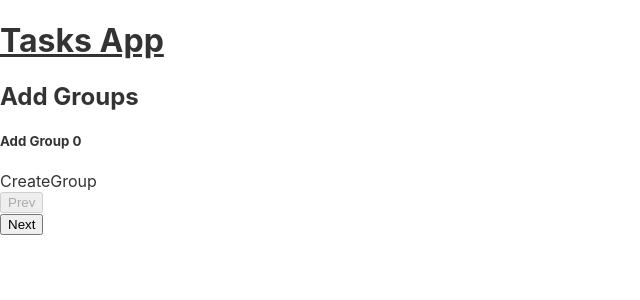
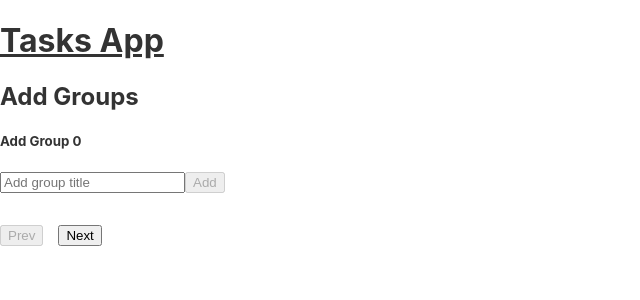
Before and after one commit to ratigumashvili/projects-status-check, a React (Create React App) app: page /add-group in a window 1280 px wide. Shown: the top 300 px of the page, without its empty margins (0-640 px from the left). Built offline with nearby package versions, Linux system fonts and the light colour scheme.

Commit message:
added functionality steps

```diff
--- a/src/components/FormControll.jsx
+++ b/src/components/FormControll.jsx
@@ -2,7 +2,7 @@ import React from "react";
 
 const FormControll = ({ STEPS, currentStep, setCurrentStep }) => {
   return (
-    <>
+    <div className="form-control">
       <button
         type="button"
         disabled={currentStep === 0}
@@ -10,7 +10,6 @@ const FormControll = ({ STEPS, currentStep, setCurrentStep }) => {
       >
         Prev
       </button>
-      <br />
       <button
         type="button"
         disabled={currentStep === STEPS.length - 1}
@@ -18,7 +17,7 @@ const FormControll = ({ STEPS, currentStep, setCurrentStep }) => {
       >
         Next
       </button>
-    </>
+    </div>
   );
 };
 
--- a/src/components/steps/CreateGroups.jsx
+++ b/src/components/steps/CreateGroups.jsx
@@ -1,7 +1,37 @@
-import React from "react";
+import uuid from "react-uuid";
 
-const CreateGroups = () => {
-  return <div>CreateGroup</div>;
+import { useState } from "react";
+
+const CreateGroups = ({ setGroups }) => {
+  const [groupTitleValue, setGroupTitleValue] = useState("");
+
+  const handleStartCreatingGroup = () => {
+    if (groupTitleValue.trim() === "") {
+      return;
+    }
+    setGroups((prev) => [
+      ...prev,
+      { id: uuid(), title: groupTitleValue, students: [] },
+    ]);
+    setGroupTitleValue("");
+  };
+  return (
+    <div>
+      <input
+        type="text"
+        placeholder="Add group title"
+        value={groupTitleValue}
+        onChange={(e) => setGroupTitleValue(e.target.value)}
+      />
+      <button
+        type="button"
+        onClick={handleStartCreatingGroup}
+        disabled={groupTitleValue.trim() === ""}
+      >
+        Add
+      </button>
+    </div>
+  );
 };
 
 export default CreateGroups;
--- a/src/components/steps/CreateStudents.jsx
+++ b/src/components/steps/CreateStudents.jsx
@@ -1,7 +1,67 @@
-import React from "react";
+import uuid from "react-uuid";
 
-const CreateStudents = () => {
-  return <div>CreateStudents</div>;
+import { useState, useEffect } from "react";
+
+const CreateStudents = ({ groups, choosedGroup, setChoosedGroup }) => {
+  const [studentName, setStudentName] = useState("");
+  const selected = groups.filter(({ title }) => title === choosedGroup);
+
+  useEffect(() => {
+    setChoosedGroup(groups[0].title);
+  }, [groups, setChoosedGroup]);
+
+  const handleChooseGroup = (e) => {
+    setChoosedGroup(e.target.value);
+  };
+
+  const handleAddStudent = () => {
+    if (studentName.trim() === "") {
+      return;
+    }
+
+    const newStudent = {
+      id: uuid(),
+      name: studentName,
+      tasks: [],
+    };
+
+    selected[0].students.push(newStudent);
+    setStudentName("");
+  };
+  return (
+    <div>
+      <input
+        type="text"
+        placeholder="Add students"
+        value={studentName}
+        onChange={(e) => setStudentName(e.target.value)}
+      />
+      <button
+        type="button"
+        disabled={studentName.trim() === ""}
+        onClick={handleAddStudent}
+      >
+        Add
+      </button>
+
+      {groups?.map((item, idx) => {
+        const { id, title } = item;
+        return (
+          <div key={id}>
+            <label htmlFor={id}>{title}</label>
+            <input
+              type="radio"
+              name="group"
+              id={id}
+              value={title}
+              defaultChecked={idx === 0}
+              onChange={handleChooseGroup}
+            />
+          </div>
+        );
+      })}
+    </div>
+  );
 };
 
 export default CreateStudents;
--- a/src/components/steps/CreateTasks.jsx
+++ b/src/components/steps/CreateTasks.jsx
@@ -1,7 +1,45 @@
-import React from "react";
+import uuid from "react-uuid";
 
-const CreateTasks = () => {
-  return <div>CreateTasks</div>;
+import { useState } from "react";
+
+const CreateTasks = ({ groups, choosedGroup }) => {
+  const [taskTitle, setTaskTitle] = useState("");
+
+  const selected = groups.filter(({ title }) => title === choosedGroup);
+
+  const handleAddTask = () => {
+    if (taskTitle.trim() === 0) {
+      return;
+    }
+
+    const newTask = {
+      id: uuid(),
+      title: taskTitle,
+    };
+
+    selected[0].students.forEach((student) => {
+      student.tasks.push(newTask);
+    });
+
+    setTaskTitle("");
+  };
+  return (
+    <div>
+      <input
+        type="text"
+        placeholder="Add task title"
+        value={taskTitle}
+        onChange={(e) => setTaskTitle(e.target.value)}
+      />
+      <button
+        type="button"
+        disabled={taskTitle.trim() === ""}
+        onClick={handleAddTask}
+      >
+        Add
+      </button>
+    </div>
+  );
 };
 
 export default CreateTasks;
--- a/src/index.css
+++ b/src/index.css
@@ -40,3 +40,10 @@ a {
 .red {
   background-color: crimson;
 }
+
+.form-control {
+  display: flex;
+  align-items: center;
+  gap: 15px;
+  margin-top: 2rem;
+}
--- a/src/pages/AddGroups.jsx
+++ b/src/pages/AddGroups.jsx
@@ -7,25 +7,36 @@ import { useState } from "react";
 
 const STEPS = ["Add Group", "Add Students", "Add Tasks"];
 
-const AddGroups = () => {
+const AddGroups = ({ groups, setGroups }) => {
   const [currentStep, setCurrentStep] = useState(0);
+  const [choosedGroup, setChoosedGroup] = useState("");
   return (
     <div>
       <h2>Add Groups</h2>
       <h5>
         {STEPS[currentStep]} {currentStep}
       </h5>
-      <form>
-        {STEPS[currentStep] === "Add Group" && <CreateGroups />}
-        {STEPS[currentStep] === "Add Students" && <CreateStudents />}
-        {STEPS[currentStep] === "Add Tasks" && <CreateTasks />}
+      <>
+        {STEPS[currentStep] === "Add Group" && (
+          <CreateGroups setGroups={setGroups} />
+        )}
+        {STEPS[currentStep] === "Add Students" && (
+          <CreateStudents
+            groups={groups}
+            choosedGroup={choosedGroup}
+            setChoosedGroup={setChoosedGroup}
+          />
+        )}
+        {STEPS[currentStep] === "Add Tasks" && (
+          <CreateTasks groups={groups} choosedGroup={choosedGroup} />
+        )}
 
         <FormControll
           STEPS={STEPS}
           currentStep={currentStep}
           setCurrentStep={setCurrentStep}
         />
-      </form>
+      </>
     </div>
   );
 };
```
